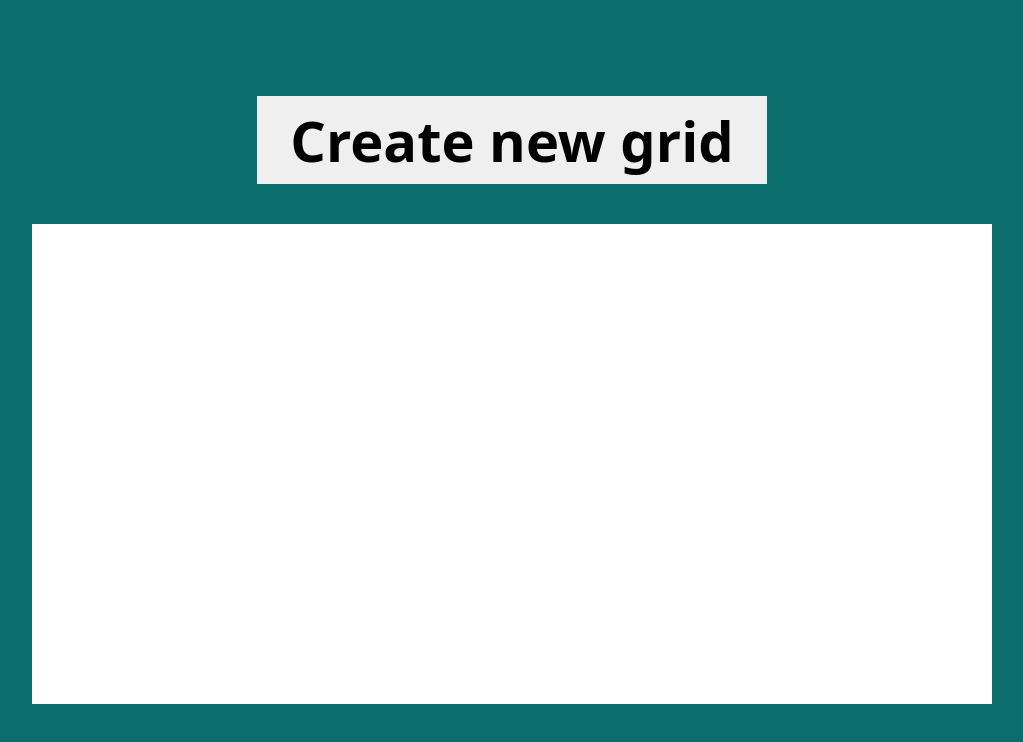
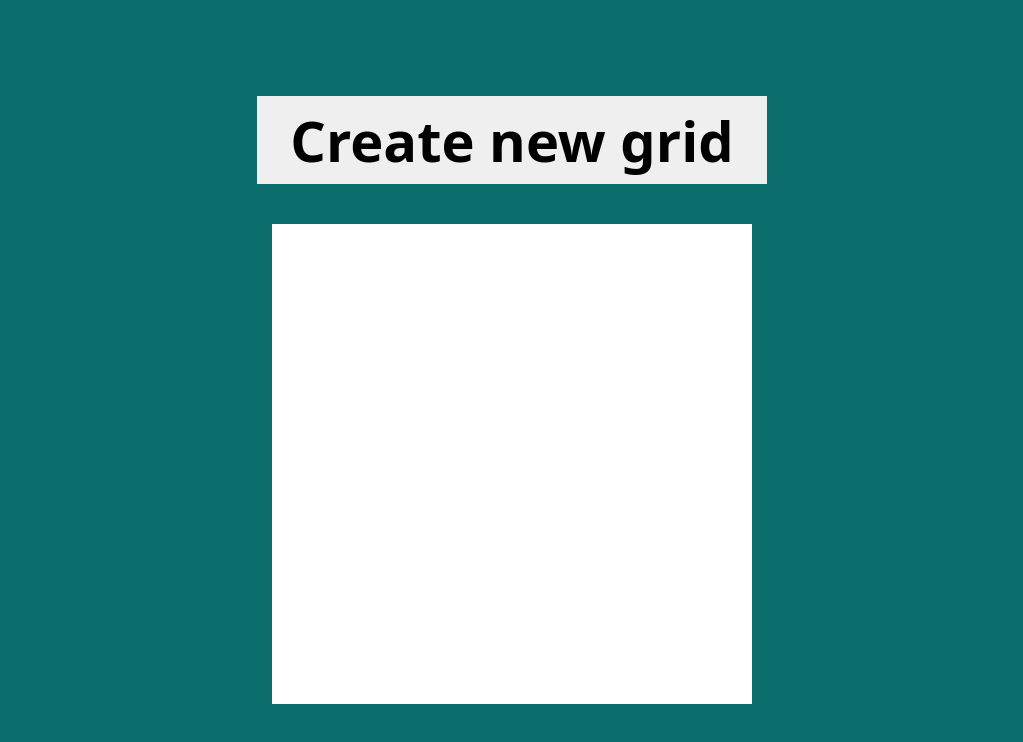
Before and after one commit to pkrzysiekk/odin-etch-a-sketch, a plain HTML site: page index.html in a window 1280 px wide. Shown: the whole page, without its empty margins (128-1151 px from the left). Drawn offline with Linux system fonts and the light colour scheme.

Commit message:
review this

```diff
--- a/script.js
+++ b/script.js
@@ -43,4 +43,4 @@ createButton.addEventListener("click",function(){
     generateGrid(newNumberOfColumns,newNumberOfRows)
 
 })
-generateGrid(60,30)
+generateGrid(16,16)
--- a/style.css
+++ b/style.css
@@ -17,15 +17,18 @@ body{
     justify-content: start;
     flex-direction: column;
     flex-wrap: wrap;
+    flex-grow: 0;
     align-items: center;
-    height: 60%;
-    width: auto;
+    max-height: 500px;
+    max-width: 600px;
     background-color: rgb(110, 104, 104);
 
 }
+
 .grid{
-    height: 16px;
-    width: 16px;
+    height: 30px;
+    width: 30px;
+    flex-shrink: 1;
     display: inline-block;
     background: white;
     /*border: 1px solid black;*/
```
